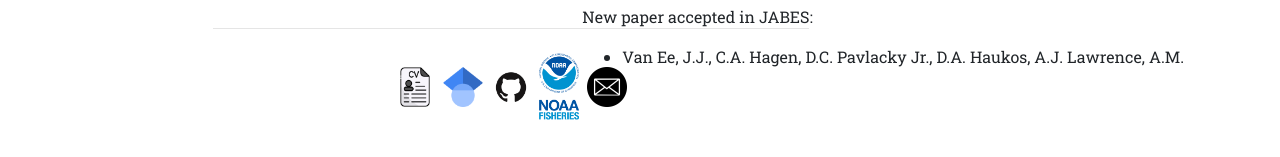
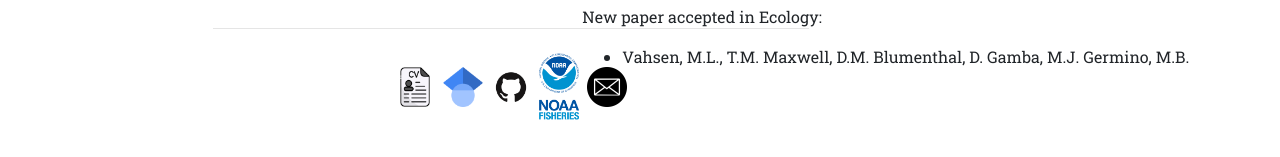
Before and after one commit to vanee002/vanee002.github.io, a plain HTML site: page index.html in a window 1280 px wide. Shown: the part 812-969 px from the top of the page. Drawn offline with nearby package versions, Linux system fonts and the light colour scheme.

Commit message:
Added Vahsen Ecology Paper Acceptance

```diff
--- a/index.html
+++ b/index.html
@@ -70,6 +70,12 @@
             </div>
             <div id="news" class="section level2">
               <h2 style="color:#014040;">Recent News</h2>
+		<p> New paper accepted in Ecology:
+                <ul>
+                  <li>Vahsen, M.L., T.M. Maxwell, D.M. Blumenthal, D. Gamba, M.J. Germino, M.B. Hooten, J.R. Lasky, E.A Leger, N. Pirtel, L.M. Porensky, S. Romero, J.J. Van Ee, S.M. Copeland, D.J. Ensing, P.B. Adler. (In Press). Phenological sensitivity of Bromus tectorum genotypes depends on current and source environments. Ecology.</i>.
+</li>
+                </ul>
+              </p>
               <p> New paper accepted in JABES:
                 <ul>
                   <li>Van Ee, J.J., C.A. Hagen, D.C. Pavlacky Jr., D.A. Haukos, A.J. Lawrence, A.M. Tanner, B.A. Grisham, K.A. Fricke, L.G. Rossi, G.G. Beauprez, K.E. Kuklinski, R. Martin, M.D. Koslovsky, T.B. Rintz, and M.B. Hooten. (In Press). Melded integrated population models. <i>Journal of Agricultural, Biological, and Environmental Statistics</i>.
```
